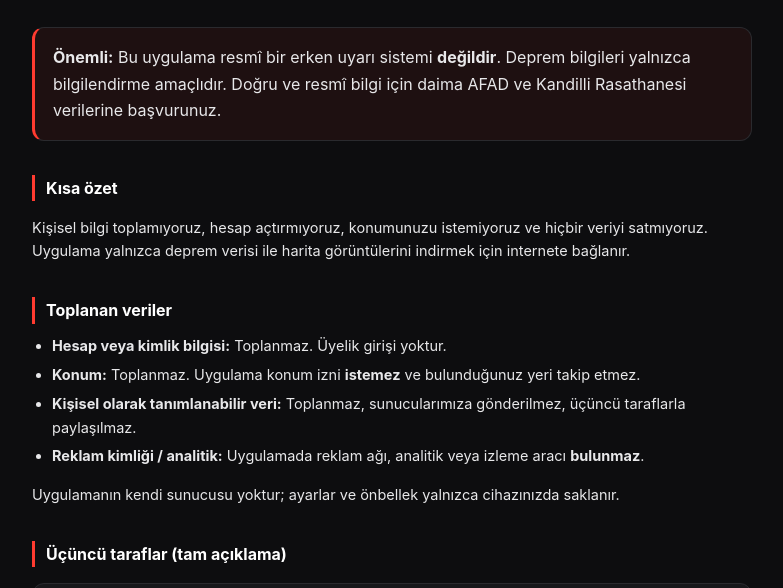
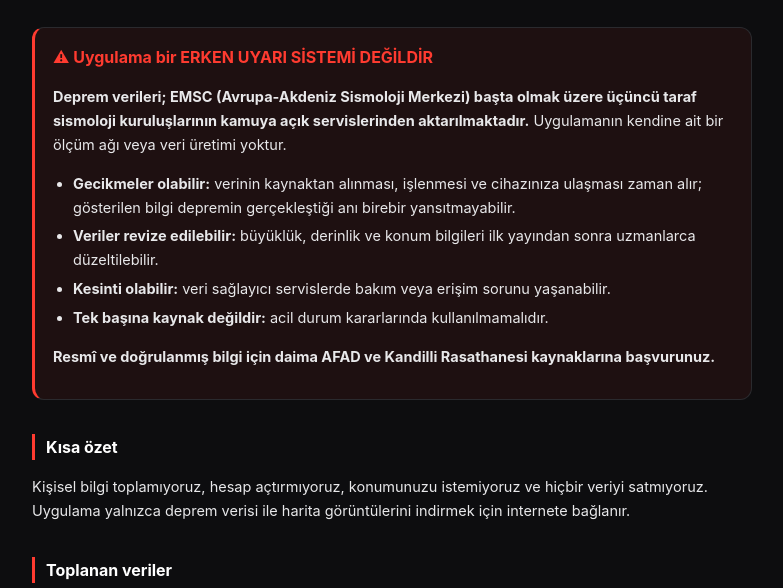
Before and after one commit to aayurtseven01/earthquake_monitoring, a plain HTML site: page index.html in a window 1280 px wide. Shown: the part 173-761 px from the top of the page, without its empty margins (248-1031 px from the left). Drawn offline with Linux system fonts and the light colour scheme.

Commit message:
Uyari bolumu: erken uyari degil, veriler aktarilir/gecikebilir (TR+EN) + gorsel

```diff
--- a/index.html
+++ b/index.html
@@ -48,9 +48,28 @@
 </header>
 
 <div class="card note">
-  <strong>Önemli:</strong> Bu uygulama resmî bir erken uyarı sistemi <strong>değildir</strong>.
-  Deprem bilgileri yalnızca bilgilendirme amaçlıdır. Doğru ve resmî bilgi için daima
-  AFAD ve Kandilli Rasathanesi verilerine başvurunuz.
+  <h2 style="margin-top:0; color:var(--red); border:none; padding:0;">
+    ⚠ Uygulama bir ERKEN UYARI SİSTEMİ DEĞİLDİR
+  </h2>
+  <p><strong>Deprem verileri; EMSC (Avrupa-Akdeniz Sismoloji Merkezi) başta
+  olmak üzere üçüncü taraf sismoloji kuruluşlarının kamuya açık
+  servislerinden aktarılmaktadır.</strong> Uygulamanın kendine ait bir ölçüm
+  ağı veya veri üretimi yoktur.</p>
+
+  <ul>
+    <li><strong>Gecikmeler olabilir:</strong> verinin kaynaktan alınması,
+        işlenmesi ve cihazınıza ulaşması zaman alır; gösterilen bilgi
+        depremin gerçekleştiği anı birebir yansıtmayabilir.</li>
+    <li><strong>Veriler revize edilebilir:</strong> büyüklük, derinlik ve
+        konum bilgileri ilk yayından sonra uzmanlarca düzeltilebilir.</li>
+    <li><strong>Kesinti olabilir:</strong> veri sağlayıcı servislerde bakım
+        veya erişim sorunu yaşanabilir.</li>
+    <li><strong>Tek başına kaynak değildir:</strong> acil durum kararlarında
+        kullanılmamalıdır.</li>
+  </ul>
+
+  <p><strong>Resmî ve doğrulanmış bilgi için daima AFAD ve Kandilli
+  Rasathanesi kaynaklarına başvurunuz.</strong></p>
 </div>
 
 <h2>Kısa özet</h2>
@@ -131,6 +150,17 @@ sayfası</a> üzerinden iletişime geçebilirsiniz.</p>
 <div class="lang lang-en">
   <h2 style="border-left-color:#555;">Privacy Policy (English)</h2>
 
+  <p><strong>⚠ This app is NOT an earthquake early warning system.</strong>
+  Earthquake data is <strong>relayed from third-party seismological services</strong>,
+  primarily EMSC (Euro-Mediterranean Seismological Centre). The app has no
+  monitoring network of its own and produces no data itself.
+  <strong>Delays may occur</strong> between the source and your device;
+  magnitude, depth and location values <strong>may be revised</strong> after
+  initial publication; and the upstream services may experience
+  <strong>outages</strong>. The app must not be used as a sole source for
+  emergency or life-safety decisions. Always consult official sources
+  (AFAD and Kandilli Observatory in Türkiye).</p>
+
   <p><strong>Summary:</strong> We do not collect personal information, we do not
   require an account, we never request your location, and we do not sell any data.
   The app only connects to the internet to download earthquake data and map imagery.</p>
```
Also changed, not shown: uyari.png (added), 1 other file.
